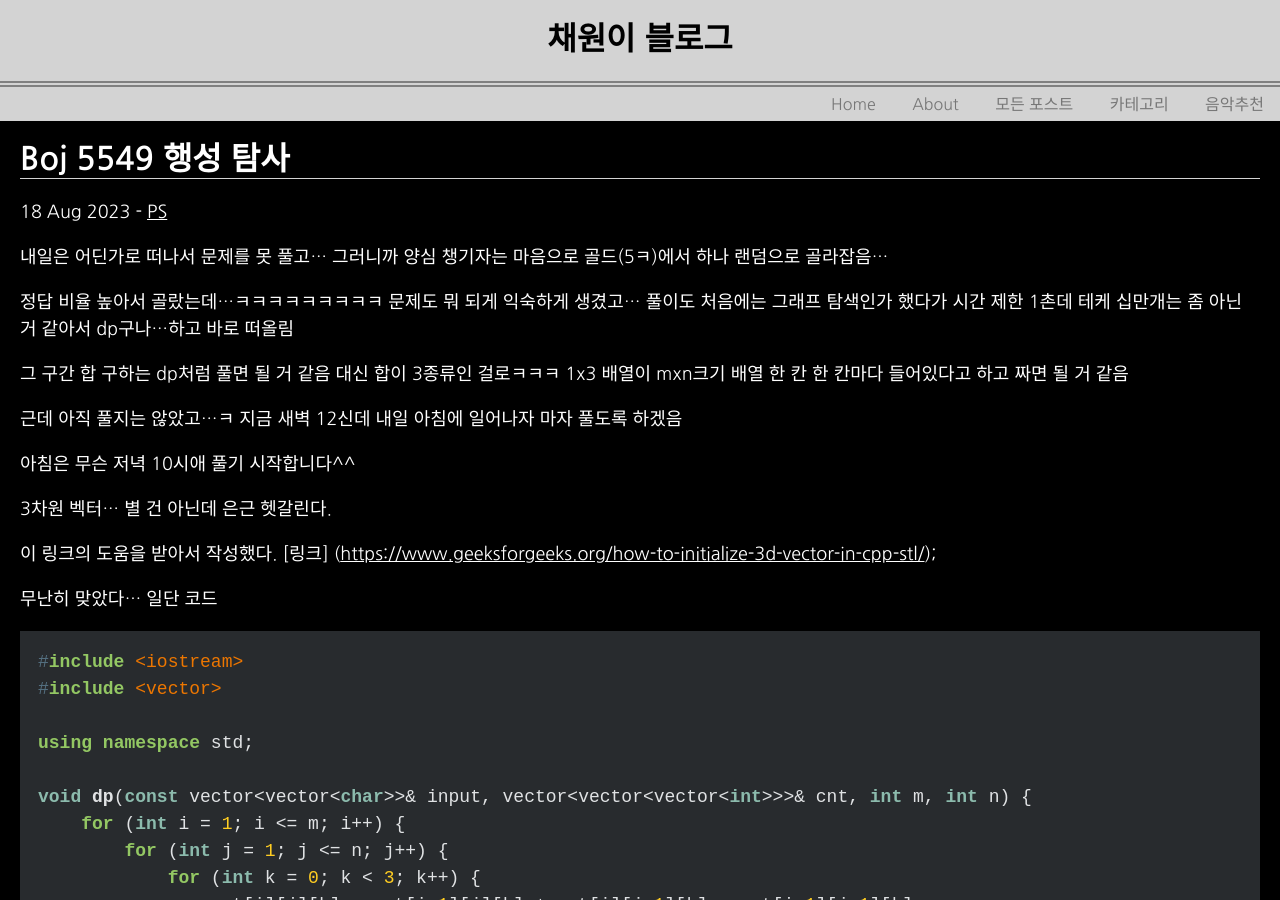
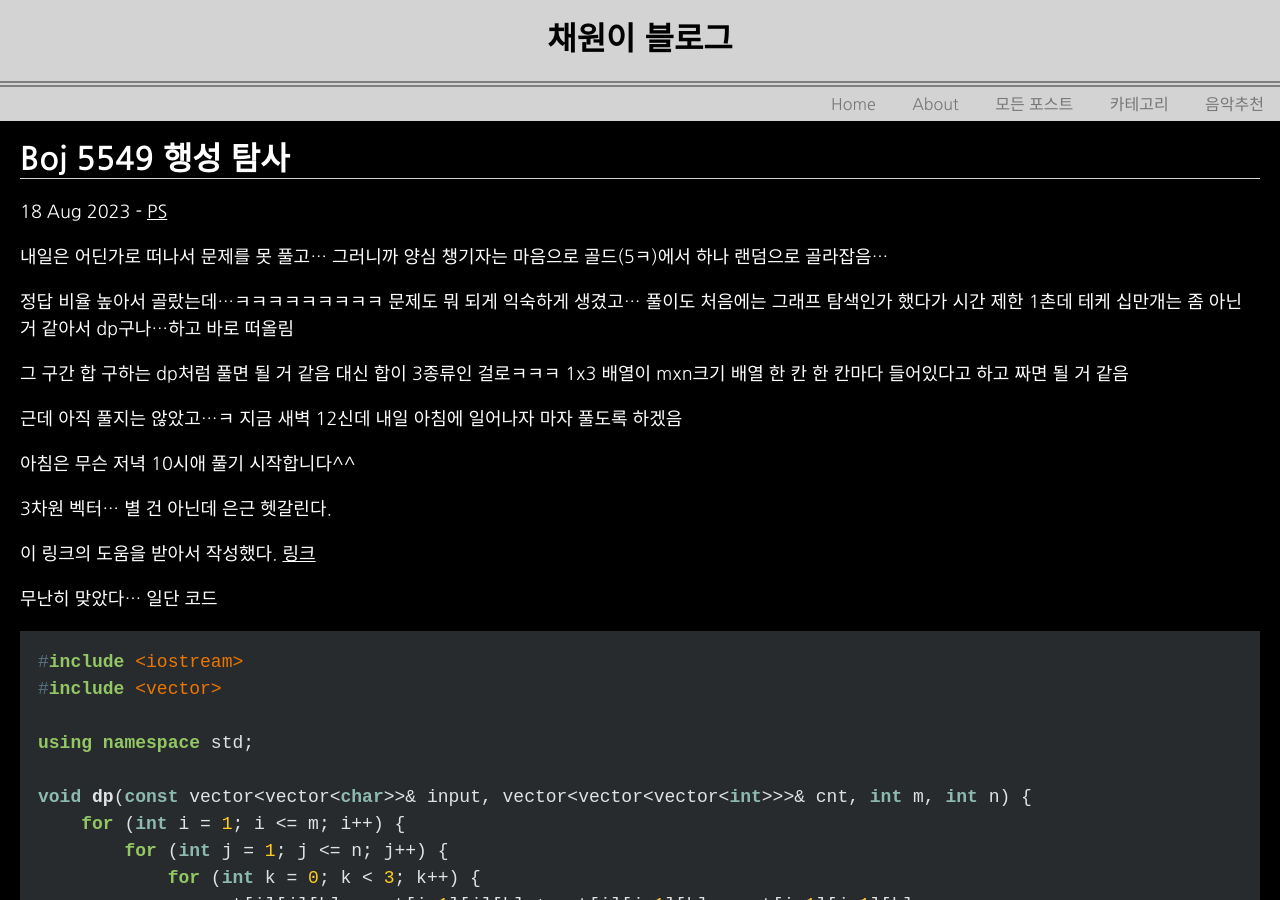
Before and after one commit to chae-jpg/chaeBlog, a Jekyll site: the page built from _posts/2023-08-18-BOJ 5549 행성 탐사.md, in a window 1280 px wide and 900 px high. Built offline with Jekyll 4.4.1, drawn with Linux system fonts in a browser that asks for light colours; nearby versions of some CDN libraries.

Commit message:
markdown grammar fix

```diff
--- a/_posts/2023-08-18-BOJ 5549 행성 탐사.md
+++ b/_posts/2023-08-18-BOJ 5549 행성 탐사.md
@@ -18,7 +18,7 @@ tags:
 3차원 벡터... 별 건 아닌데 은근 헷갈린다.
 
 이 링크의 도움을 받아서 작성했다.
-[링크] (<https://www.geeksforgeeks.org/how-to-initialize-3d-vector-in-cpp-stl/>);
+[링크](https://www.geeksforgeeks.org/how-to-initialize-3d-vector-in-cpp-stl/)
 
 무난히 맞았다... 일단 코드
 
```
Also changed, not shown: _posts/2023-08-16-BOJ 1500 최대 곱.md (+2 -1 lines), _posts/2023-10-21-BOJ 1541 잃어버린 괄호.md (+2 -2 lines), _posts/2023-12-11-개바쁘다.md (+1 -1 lines).
